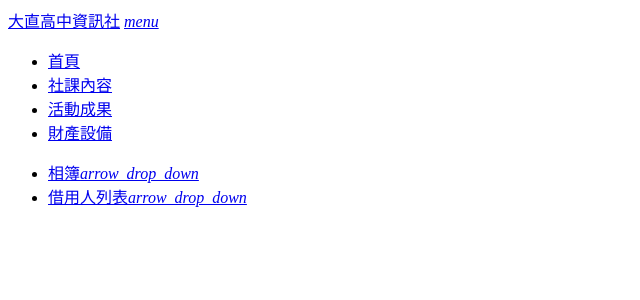
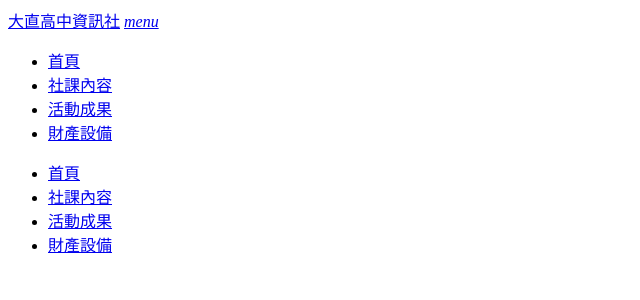
Before and after one commit to Kayxue/DZIFWebsite, a Django app: template home/templates/navbar.html in a window 1280 px wide. Shown: the top 300 px of the page, without its empty margins (0-640 px from the left). Run offline with Django 3.2, Linux system fonts and the light colour scheme; the template is opened without the code that fills it, so the values that code supplies are empty.

Commit message:
2020-04-24

```diff
--- a/home/templates/navbar.html
+++ b/home/templates/navbar.html
@@ -20,8 +20,8 @@
 </nav>
 
 <ul class="sidenav" id="mobile-demo">
-    <li><a class="dropdown-trigger" href="#!" data-target="machinedropdown2">相簿<i
-                class="material-icons right">arrow_drop_down</i></a></li>
-    <li><a class="dropdown-trigger" href="#!" data-target="userlistdropdown2">借用人列表<i
-                class="material-icons right">arrow_drop_down</i></a></li>
+    <li><a href="/">首頁</a></li>
+    <li><a href="#!">社課內容</a></li>
+    <li><a href="#!">活動成果</a></li>
+    <li><a href="#!">財產設備</a></li>
 </ul>
```
